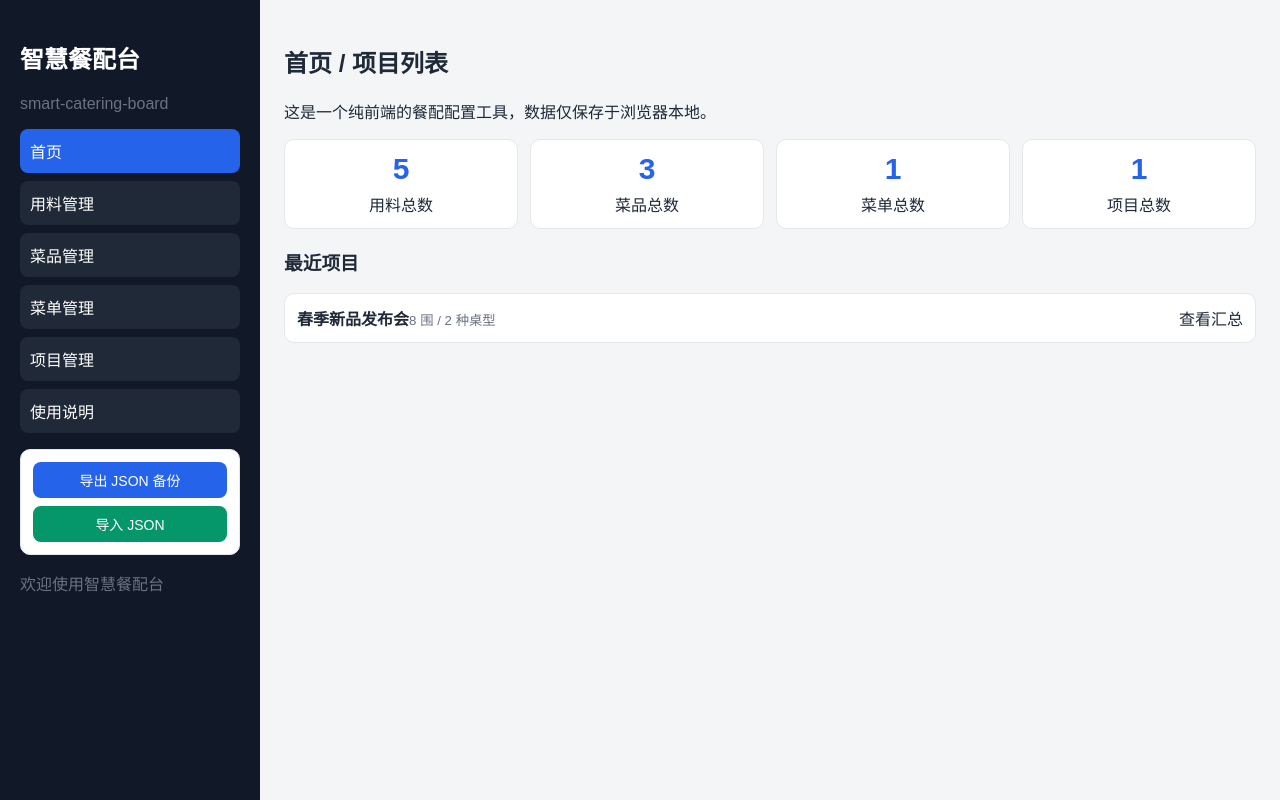
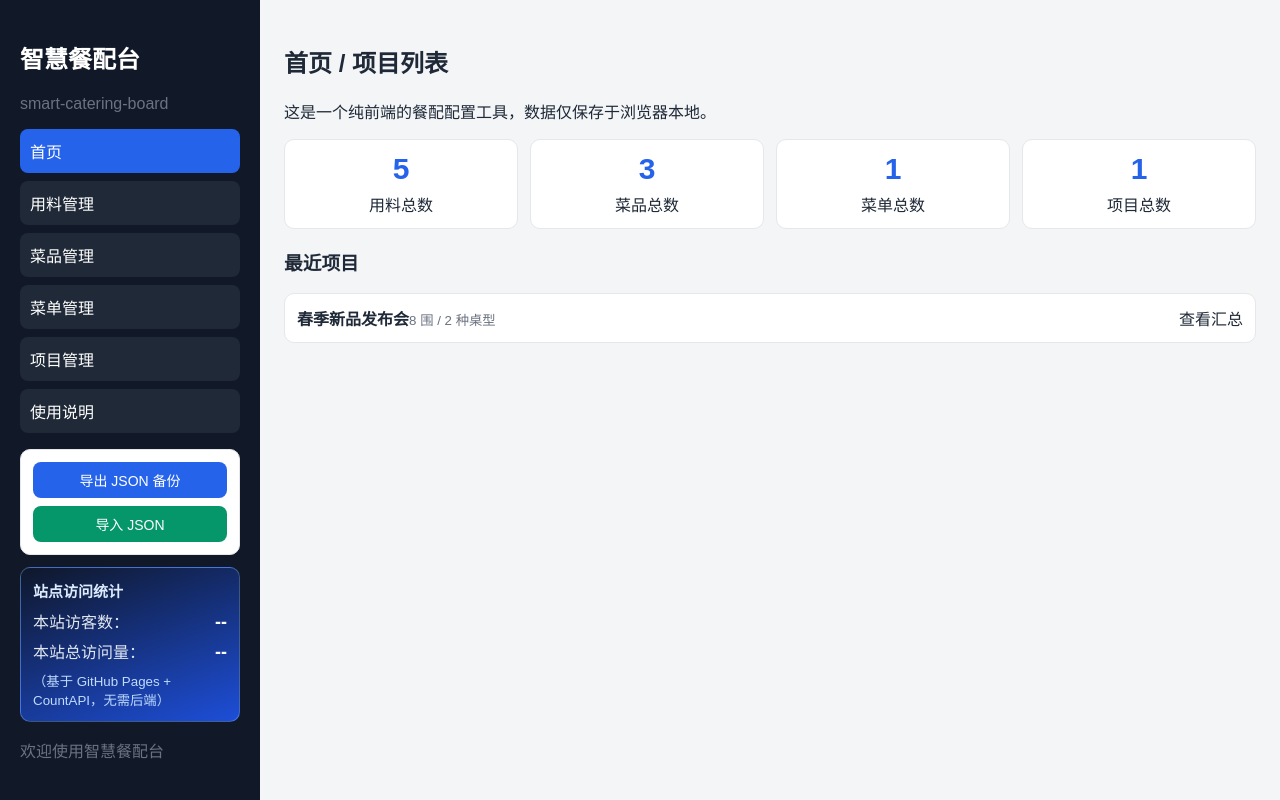
Before and after one commit to Shunder/smart-catering-board, a React (Vite) app: page / in a window 1280 px wide. Built offline with nearby package versions, Linux system fonts and the light colour scheme; no server answers.

Commit message:
feat: add GitHub Pages visitor and visit counters in sidebar

```diff
--- a/src/components/Layout.tsx
+++ b/src/components/Layout.tsx
@@ -1,5 +1,6 @@
 import { Link, Outlet, useLocation } from 'react-router-dom';
 import { useAppData } from '../state/AppDataContext';
+import { useSiteCounters } from '../lib/visitorStats';
 
 const navs = [
   ['/', '首页'],
@@ -13,6 +14,7 @@ const navs = [
 export function Layout(): JSX.Element {
   const location = useLocation();
   const { message, backup, restore } = useAppData();
+  const { visitors, visits, loading } = useSiteCounters();
 
   return (
     <div className="app-shell">
@@ -53,6 +55,16 @@ export function Layout(): JSX.Element {
             />
           </label>
         </div>
+        <div className="panel stats-panel">
+          <h3>站点访问统计</h3>
+          <p>
+            本站访客数：<b>{loading ? '加载中...' : visitors ?? '--'}</b>
+          </p>
+          <p>
+            本站总访问量：<b>{loading ? '加载中...' : visits ?? '--'}</b>
+          </p>
+          <small>（基于 GitHub Pages + CountAPI，无需后端）</small>
+        </div>
         <p className="hint">{message}</p>
       </aside>
       <main>
--- /dev/null
+++ b/src/lib/visitorStats.ts
@@ -0,0 +1,79 @@
+import { useEffect, useState } from 'react';
+
+const COUNT_API_BASE = 'https://api.countapi.xyz';
+const VISITOR_FLAG_KEY = 'scb-visitor-counted-v1';
+
+type CounterState = {
+  visitors: number | null;
+  visits: number | null;
+  loading: boolean;
+};
+
+type CountApiResponse = {
+  value?: number;
+};
+
+function sanitizeKey(input: string): string {
+  return input.replace(/[^a-zA-Z0-9_-]/g, '-');
+}
+
+function getCounterNamespace(): string {
+  const host = sanitizeKey(window.location.hostname || 'local');
+  const site = sanitizeKey(window.location.pathname.split('/')[1] || 'root');
+  return `smart-catering-board-${host}-${site}`;
+}
+
+async function countApi(path: string): Promise<number | null> {
+  try {
+    const response = await fetch(`${COUNT_API_BASE}${path}`);
+    if (!response.ok) return null;
+    const data = (await response.json()) as CountApiResponse;
+    return typeof data.value === 'number' ? data.value : null;
+  } catch {
+    return null;
+  }
+}
+
+export function useSiteCounters(): CounterState {
+  const [state, setState] = useState<CounterState>({
+    visitors: null,
+    visits: null,
+    loading: true
+  });
+
+  useEffect(() => {
+    let cancelled = false;
+
+    const run = async () => {
+      const namespace = getCounterNamespace();
+      const hasCountedVisitor = window.localStorage.getItem(VISITOR_FLAG_KEY) === '1';
+
+      const visitsPromise = countApi(`/hit/${namespace}/total-visits`);
+      const visitorsPromise = hasCountedVisitor
+        ? countApi(`/get/${namespace}/total-visitors`)
+        : countApi(`/hit/${namespace}/total-visitors`);
+
+      const [visits, visitors] = await Promise.all([visitsPromise, visitorsPromise]);
+
+      if (!hasCountedVisitor && visitors !== null) {
+        window.localStorage.setItem(VISITOR_FLAG_KEY, '1');
+      }
+
+      if (!cancelled) {
+        setState({
+          visitors,
+          visits,
+          loading: false
+        });
+      }
+    };
+
+    void run();
+
+    return () => {
+      cancelled = true;
+    };
+  }, []);
+
+  return state;
+}
--- a/src/styles/global.css
+++ b/src/styles/global.css
@@ -47,3 +47,30 @@ button.danger { background: #dc2626; }
   .app-shell { grid-template-columns: 1fr; }
   .grid.four, .grid.two { grid-template-columns: 1fr; }
 }
+
+.stats-panel {
+  background: linear-gradient(160deg, #0f172a 0%, #1d4ed8 100%);
+  color: #e2e8f0;
+  border: 1px solid rgba(147, 197, 253, 0.35);
+}
+.stats-panel h3 {
+  margin: 0 0 8px;
+  font-size: 15px;
+  color: #dbeafe;
+}
+.stats-panel p {
+  margin: 6px 0;
+  display: flex;
+  justify-content: space-between;
+  align-items: baseline;
+  gap: 8px;
+}
+.stats-panel b {
+  color: #f8fafc;
+  font-size: 18px;
+}
+.stats-panel small {
+  display: block;
+  margin-top: 8px;
+  color: #bfdbfe;
+}
```
